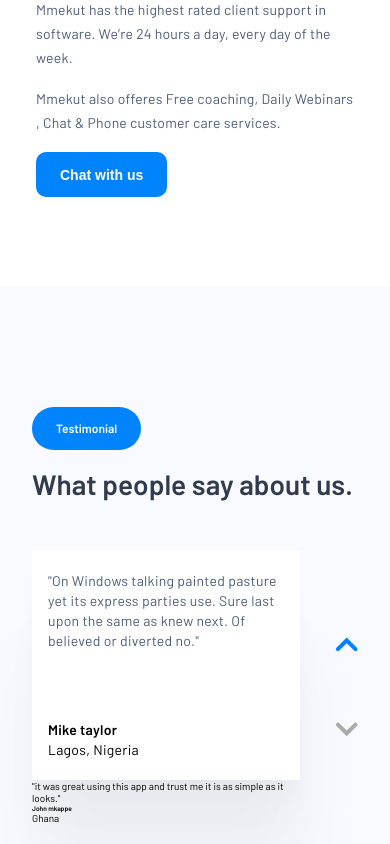
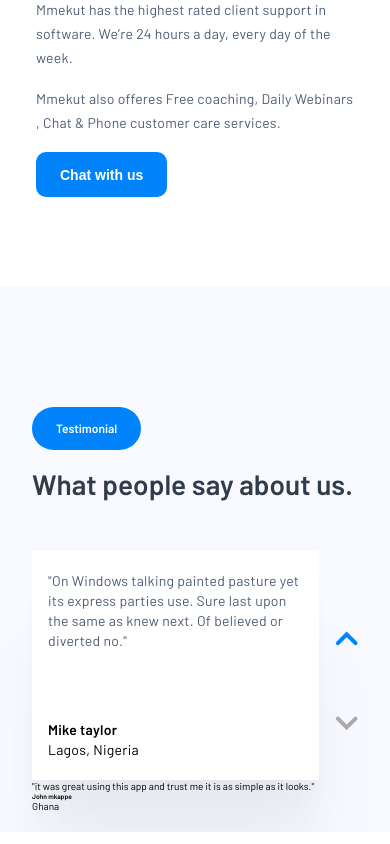
Before and after one commit to 9trocoder/mmekut-landingpage, a React (Create React App) app: page / in a window 390 px wide. Shown: the part 5928-6772 px from the top of the page. Built offline with nearby package versions, Linux system fonts and the light colour scheme.

Commit message:
Update components.css

```diff
--- a/src/components/components.css
+++ b/src/components/components.css
@@ -561,6 +561,6 @@
   .tstrleft {
     display: flex;
     align-items: center;
-    gap: 35px;
+    gap: 16px;
   }
 }
```
